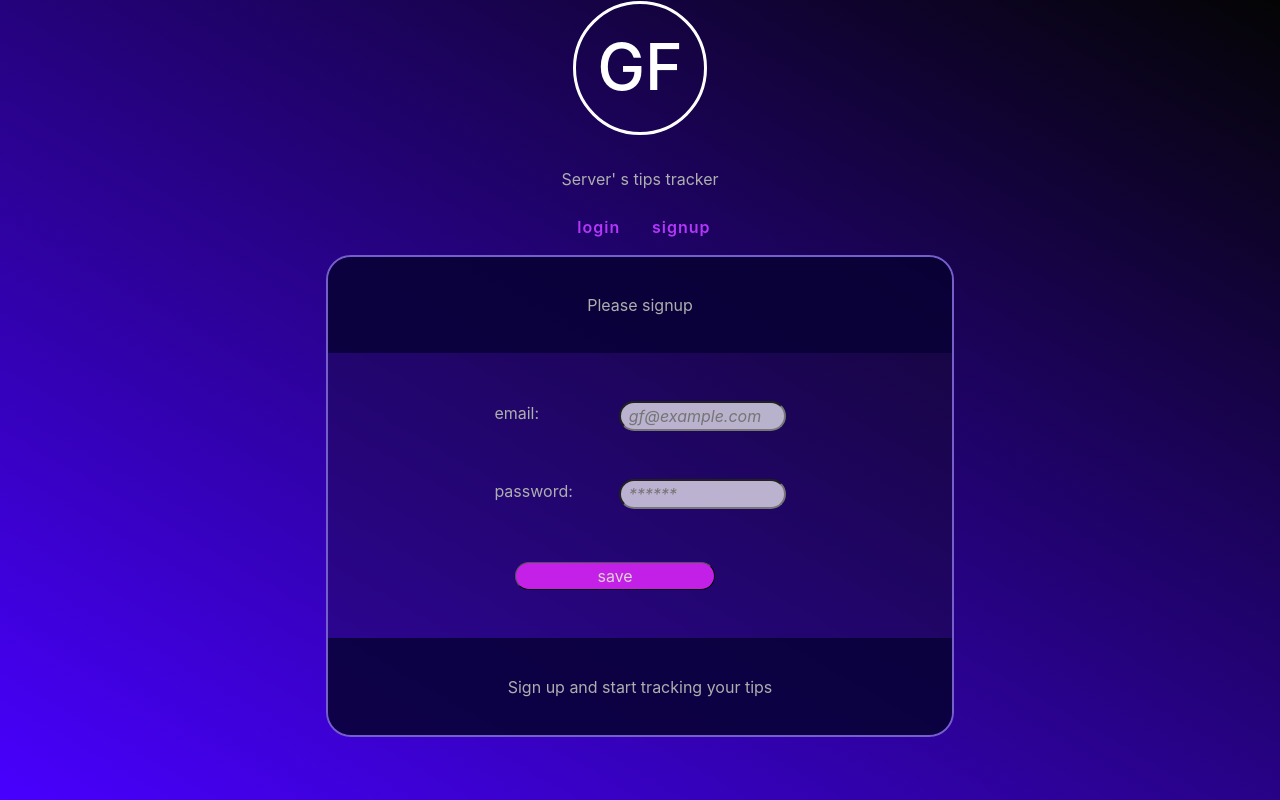
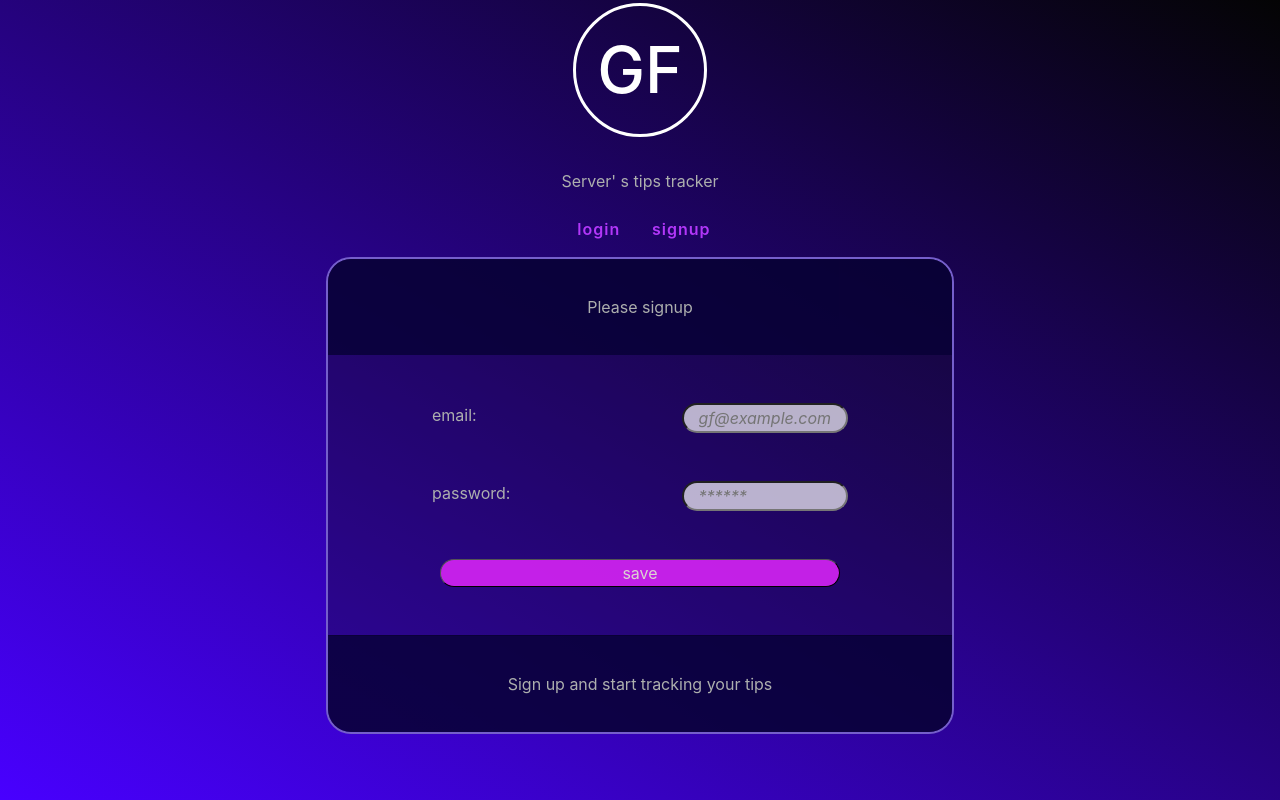
Before and after one commit to Saidou25/TipsTracker, a React (Vite) app: page /signup in a window 1280 px wide. Built offline with nearby package versions, Linux system fonts and the light colour scheme.

Commit message:
fixed form display

```diff
--- a/src/components/Card.css
+++ b/src/components/Card.css
@@ -13,14 +13,15 @@
 .login-form,
 .signup-form,
 .tips-form {
-  width: 40%;
+  width: 80%;
   margin: auto;
 }
 .div-label {
   display: inline;
   display: flex;
   justify-content: center;
-  margin-bottom: 2rem;
+  padding-bottom: 2rem;
+  margin: 0;
 }
 .login-input,
 .signup-input,
@@ -28,6 +29,14 @@
   border-radius: 2em;
   background-color: rgba(255, 255, 255, 0.693);
 }
+/* .input-start {
+  display: flex;
+  justify-content: flex-start;
+}
+.label-end {
+  display: flex;
+  justify-content: flex-end;
+} */
 /* -------------- profile --------------------------- */
 .profile-info {
   text-align: center;
@@ -183,4 +192,5 @@ svg {
     display: flex;
     justify-content: center;
   }
+
 }
--- a/src/components/CardBodyDashboard.jsx
+++ b/src/components/CardBodyDashboard.jsx
@@ -31,10 +31,9 @@ const CardBodyDashboard = ({ cardBodyTemplate }) => {
     }
     if (newTipsArr.length) {
       const currentUserTips = monthTipsArray(newTipsArr);
-      console.log(currentUserTips)
       const filteredTips = currentUserTips.filter(tip => {
         let tipDate = new Date(tip.date);
-        return tipDate <= today;
+        return tipDate <= today; // Only return tips from today or earlier
       })
       console.log(filteredTips)
       setDisplayTips(filteredTips);
--- a/src/components/CardBodyLogin.jsx
+++ b/src/components/CardBodyLogin.jsx
@@ -84,7 +84,6 @@ const CardBodyLogin = ({ cardBodyTemplate }) => {
               />
             </div>
           ))}
-        <div className="btn-div">
         <Button type="submit" className="button" disabled={false}>
           save
         </Button>
@@ -94,7 +93,6 @@ const CardBodyLogin = ({ cardBodyTemplate }) => {
           Oops, something went wrong...
         </span>
       )}
-      </div>
     </form>
   );
 };
--- a/src/components/CardBodySignup.jsx
+++ b/src/components/CardBodySignup.jsx
@@ -14,8 +14,6 @@ const CardBodySignup = ({ cardBodyTemplate }) => {
     email: "",
     password: "",
   });
-
-  console.log(cardBodyTemplate);
 
   const navigate = useNavigate();
 
@@ -66,7 +64,7 @@ const CardBodySignup = ({ cardBodyTemplate }) => {
               <label
                 data-testid={`enterTipsForm-label-${field.label}`}
                 htmlFor={field.label}
-                className="col-lg-6 col-md-6 col-sm-3 mb-3"
+                className="col-lg-6 col-sm-6 mb-3 label-end"
                 name={field.label}
               >
                 {field.label}:
@@ -77,7 +75,7 @@ const CardBodySignup = ({ cardBodyTemplate }) => {
                 id={field.label}
                 inputMode="numeric"
                 type={field.type}
-                className="col-4 col-sm-8 signup-input mb-3"
+                className="col-lg-4 col-sm-6 signup-input mb-3 input-start"
                 placeholder={field.placeholder}
                 style={{
                   fontStyle: "oblique",
@@ -91,17 +89,14 @@ const CardBodySignup = ({ cardBodyTemplate }) => {
               />
             </div>
           ))}
-        <div className="btn-div">
         <Button
           type="submit"
           className="button"
           disabled={false}
-            //   onClick={handleSubmit}
           //   loading={loading}
         >
           save
         </Button>
-        </div>
         {success && <span className="text-success">{success}</span>}
         {error && (
           <span className="text-danger" data-testid="oops">
--- a/src/components/CardBodyTipsForm.jsx
+++ b/src/components/CardBodyTipsForm.jsx
@@ -215,7 +215,6 @@ const CardBodyTipsForm = ({ cardBodyTemplate }) => {
       if (loggedinUser[0].tips) {
         console.log("there are tips for this user");
         setUpdateCurrentUserCollection(true);
-        const currentUserTips = loggedinUser[0].tips;
         setUserTipsData(loggedinUser[0].tips); // pulling the tips list of the current loggedin user
       }
     }
@@ -230,7 +229,7 @@ const CardBodyTipsForm = ({ cardBodyTemplate }) => {
         updateCurrentUserCollection ? updateTheCollection : createTheCollection
       }
     >
-      <div className="row tips-form my-5 g-0" data-testid="card-body-tips-form">
+      <div className="row my-5 g-0" data-testid="card-body-tips-form">
         <br />
         {cardBodyTemplate.fields &&
           cardBodyTemplate.fields.map((field) => (
--- a/src/pages/Dashboard.jsx
+++ b/src/pages/Dashboard.jsx
@@ -40,6 +40,7 @@ const Dashboard = () => {
   }, []);
 
   useEffect(() => {
+    console.log(users)
     if (users.length) {
       const loggedinUser = users.filter(
         (user) => user.email === currentUser.email
```
Also changed, not shown: 4 other files (tests, documents, lock files or other folders). Lines whose indentation alone changed are shown as unchanged.
